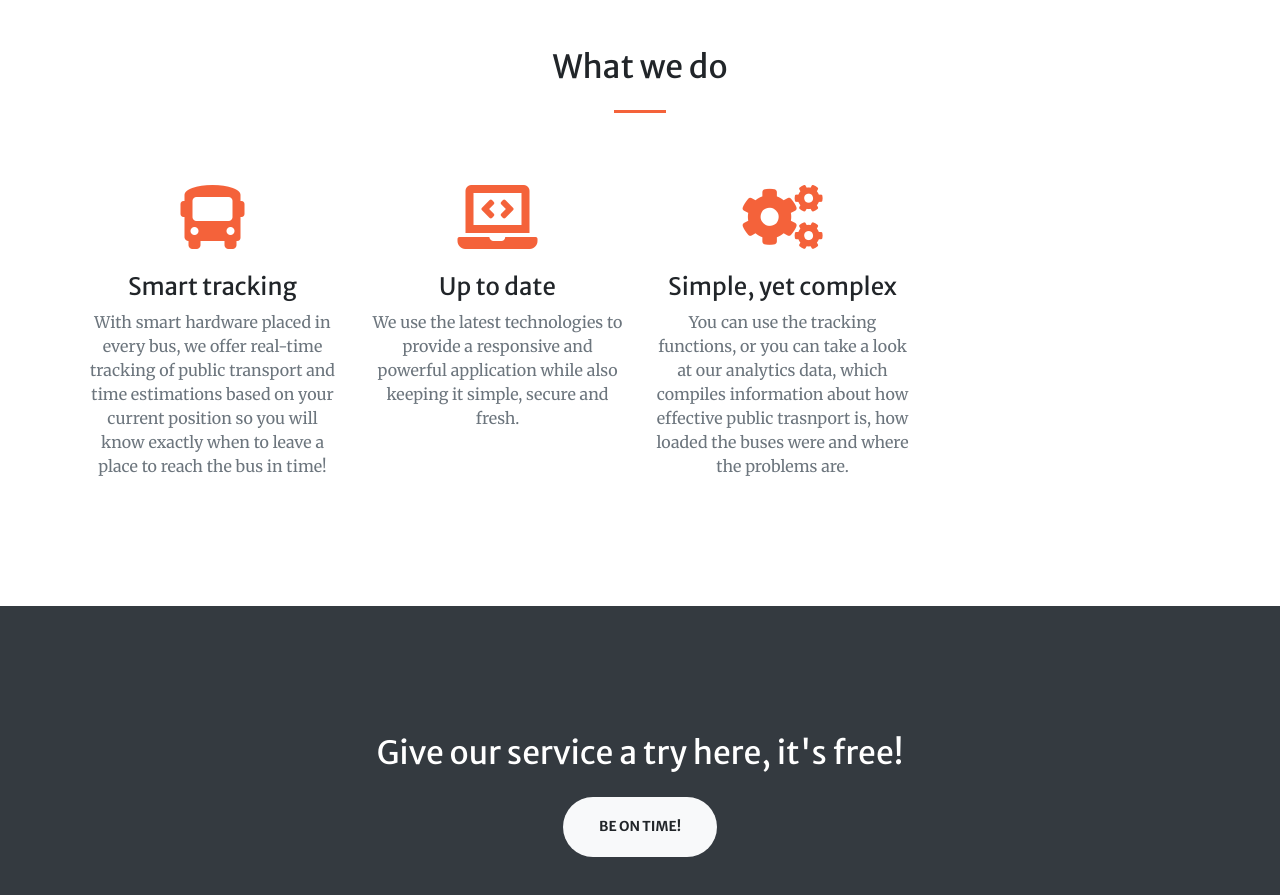
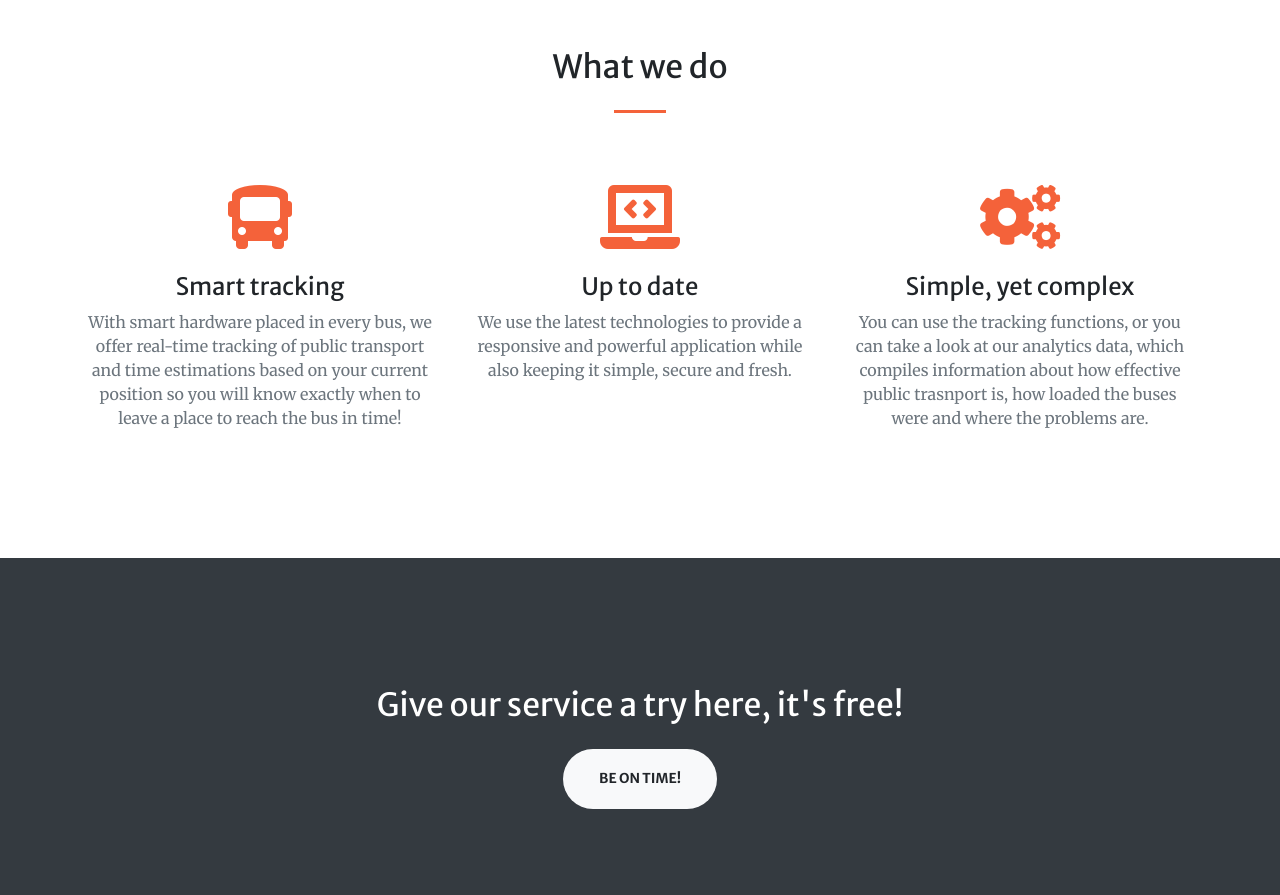
Before and after one commit to cosminprunaru/beontime, a website with bundled scripts: page index.html in a window 1280 px wide. Shown: the part 880-1775 px from the top of the page. Built offline with nearby package versions, Linux system fonts and the light colour scheme.

Commit message:
Centered service list elements

```diff
--- a/index.html
+++ b/index.html
@@ -61,7 +61,7 @@
         <div class="col-lg-8 align-self-baseline">
           <p class="text-white-75 font-weight-dark mb-5">We want to help people be where they want to be, when they want to be.
             Our service crunches reliable data to provide accurate estimations for public transport arrival times, no strings attached!</p>
-          <a class="btn btn-primary btn-xl js-scroll-trigger" href="#about">Find Out More</a>
+          <a class="btn btn-primary btn-xl js-scroll-trigger" href="#services ">Find Out More</a>
         </div>
       </div>
     </div>
@@ -88,7 +88,7 @@
       <h2 class="text-center mt-0">What we do</h2>
       <hr class="divider my-4">
       <div class="row">
-        <div class="col-lg-3 col-md-8 text-center">
+        <div class="col-lg-4 col-md-6 text-center">
           <div class="mt-5">
             <i class="fas fa-4x fa-bus text-primary mb-4"></i>
             <h3 class="h4 mb-2">Smart tracking</h3>
@@ -96,7 +96,7 @@
               and time estimations based on your current position so you will know exactly when to leave a place to reach the bus in time!</p>
           </div>
         </div>
-        <div class="col-lg-3 col-md-8 text-center">
+        <div class="col-lg-4 col-md-6 text-center">
           <div class="mt-5">
             <i class="fas fa-4x fa-laptop-code text-primary mb-4"></i>
             <h3 class="h4 mb-2">Up to date</h3>
@@ -104,7 +104,7 @@
               keeping it simple, secure and fresh.</p>
           </div>
         </div>
-        <div class="col-lg-3 col-md-8 text-center">
+        <div class="col-lg-4 col-md-6 text-center">
           <div class="mt-5">
             <i class="fas fa-4x fa-cogs text-primary mb-4"></i>
             <h3 class="h4 mb-2">Simple, yet complex</h3>
```
